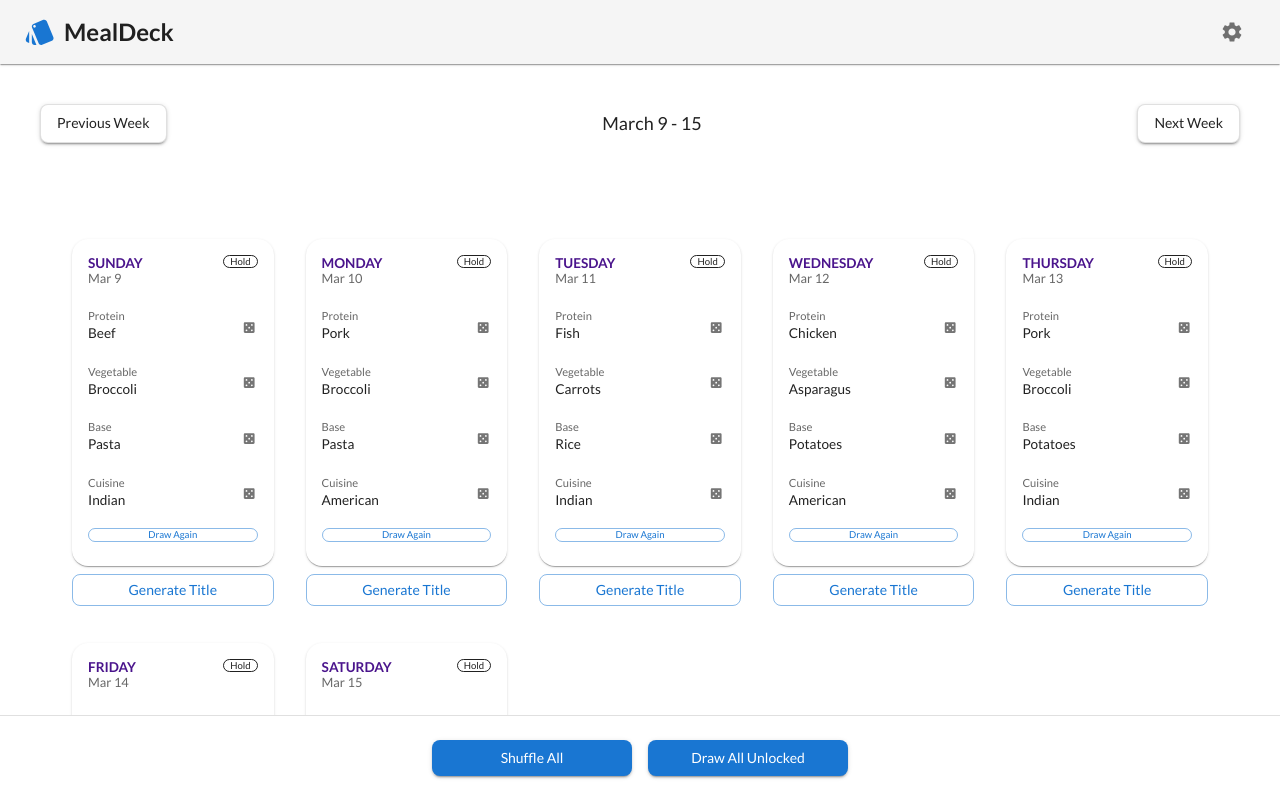
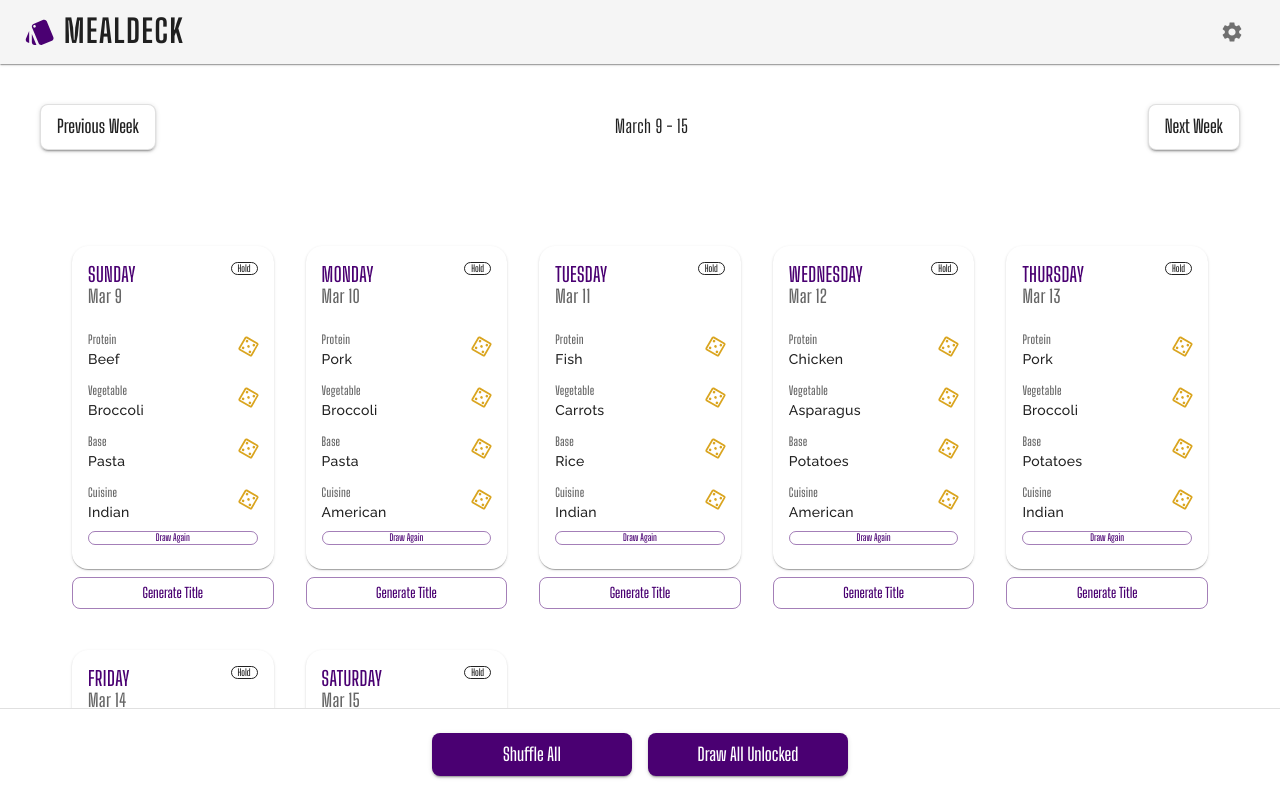
Before and after one commit to jqmccullagh/mealdeck, a React (Vite) app: page / in a window 1280 px wide. Shown: the top 798 px of the page. Built offline with nearby package versions, Linux system fonts and the light colour scheme.

Commit message:
Update color scheme to deep purple, adjust typography and spacing

```diff
--- a/src/App.tsx
+++ b/src/App.tsx
@@ -209,7 +209,7 @@ const App: React.FC = () => {
       <CssBaseline />
       <style>
         {`
-          @import url('https://fonts.googleapis.com/css2?family=Lato:wght@300;400;700&display=swap');
+          @import url('https://fonts.googleapis.com/css2?family=Big+Shoulders+Display:wght@400;500;600;700&family=Raleway:wght@400;500;600&display=swap');
 
           * {
             box-sizing: border-box;
@@ -220,7 +220,7 @@ const App: React.FC = () => {
             padding: 0;
             min-height: 100vh;
             width: 100%;
-            font-family: 'Lato', sans-serif;
+            font-family: 'Big Shoulders Display', sans-serif;
             background-color: #f5f5f5;
           }
 
@@ -259,9 +259,12 @@ const App: React.FC = () => {
               <Box sx={{ display: 'flex', alignItems: 'center', gap: 1 }}>
                 <StyleIcon sx={{ fontSize: '2rem', color: 'primary.main' }} />
                 <Typography variant="h1" sx={{
-                  fontSize: '1.5rem',
-                  fontWeight: 600,
+                  fontSize: '2rem',
+                  fontWeight: 700,
                   m: 0,
+                  fontFamily: 'Big Shoulders Display',
+                  textTransform: 'uppercase',
+                  letterSpacing: '0.05em'
                 }}>
                   MealDeck
                 </Typography>
@@ -325,7 +328,8 @@ const App: React.FC = () => {
                         fontWeight: 500,
                         order: { xs: -1, sm: 0 },
                         width: { xs: '100%', sm: 'auto' },
-                        textAlign: { xs: 'center', sm: 'left' }
+                        textAlign: { xs: 'center', sm: 'left' },
+                        fontFamily: 'Big Shoulders Display'
                       }}
                     >
                       {weekInfo.displayRange}
--- a/src/components/MealCard.tsx
+++ b/src/components/MealCard.tsx
@@ -11,7 +11,7 @@ import {
   Button,
   Box,
 } from '@mui/material';
-import CasinoIcon from '@mui/icons-material/Casino';
+import CasinoOutlinedIcon from '@mui/icons-material/CasinoOutlined';
 
 interface MealAttribute {
   category: string;
@@ -76,7 +76,7 @@ const MealCard: React.FC<MealCardProps> = ({
                   textTransform: 'uppercase',
                   lineHeight: 1.2,
                   fontWeight: 600,
-                  color: '#4a148c'
+                  color: '#4a0072'
                 }}
               >
                 {date.split(',')[0]}
@@ -131,7 +131,8 @@ const MealCard: React.FC<MealCardProps> = ({
                 key={attr.category}
                 disableGutters
                 sx={{
-                  py: 0.5,
+                  py: 0,
+                  pt: '12px',
                   px: 0,
                   display: 'flex',
                   justifyContent: 'space-between',
@@ -142,16 +143,21 @@ const MealCard: React.FC<MealCardProps> = ({
                   primary={attr.category === 'Starch' ? 'Base' : attr.category}
                   secondary={attr.value}
                   sx={{
+                    m: 0,
                     '& .MuiListItemText-primary': {
-                      fontSize: { xs: '0.65rem', sm: '0.7rem' },
+                      fontSize: '12px',
                       color: 'text.secondary',
-                      fontWeight: 400
+                      fontWeight: 600,
+                      lineHeight: 1.5,
+                      fontFamily: 'Big Shoulders Display'
                     },
                     '& .MuiListItemText-secondary': {
-                      fontSize: { xs: '0.75rem', sm: '0.85rem' },
+                      fontSize: '14px',
                       color: 'text.primary',
-                      fontWeight: 500
-                    },
+                      fontWeight: 500,
+                      lineHeight: 1.5,
+                      fontFamily: 'Raleway'
+                    }
                   }}
                 />
                 <ListItemSecondaryAction>
@@ -161,13 +167,19 @@ const MealCard: React.FC<MealCardProps> = ({
                     onClick={() => onRedrawAttribute(id, attr.category)}
                     disabled={isLocked}
                     sx={{
-                      padding: '4px',
+                      padding: '2px',
                       '& .MuiSvgIcon-root': {
-                        fontSize: '0.9rem'
+                        fontSize: '1.31rem',
+                        color: '#DAA520',
+                        transform: 'rotate(30deg)',
+                        transition: 'transform 0.2s ease-in-out',
+                        '&:hover': {
+                          transform: 'rotate(210deg)'
+                        }
                       }
                     }}
                   >
-                    <CasinoIcon fontSize="small" />
+                    <CasinoOutlinedIcon fontSize="small" />
                   </IconButton>
                 </ListItemSecondaryAction>
               </ListItem>
--- a/src/theme.ts
+++ b/src/theme.ts
@@ -11,17 +11,71 @@ declare module '@mui/material/styles' {
 }
 
 const theme = createTheme({
+  palette: {
+    primary: {
+      main: '#4a0072',      // Deep purple
+      light: '#7c39a4',     // Lighter purple for hover states
+      dark: '#2c004d',      // Darker purple for active states
+      contrastText: '#fff', // White text for contrast
+    },
+  },
   typography: {
-    fontFamily: [
-      'Lato',
-      '-apple-system',
-      'BlinkMacSystemFont',
-      '"Segoe UI"',
-      'Roboto',
-      '"Helvetica Neue"',
-      'Arial',
-      'sans-serif',
-    ].join(','),
+    fontFamily: 'Raleway, sans-serif',
+    h1: {
+      fontFamily: 'Big Shoulders Display',
+      fontWeight: 700,
+      fontSize: '2.5rem',
+    },
+    h2: {
+      fontFamily: 'Big Shoulders Display',
+      fontWeight: 700,
+      fontSize: '2rem',
+    },
+    h3: {
+      fontFamily: 'Big Shoulders Display',
+      fontWeight: 600,
+      fontSize: '1.75rem',
+    },
+    h4: {
+      fontFamily: 'Big Shoulders Display',
+      fontWeight: 600,
+      fontSize: '1.5rem',
+    },
+    h5: {
+      fontFamily: 'Big Shoulders Display',
+      fontWeight: 500,
+      fontSize: '1.375rem',
+    },
+    h6: {
+      fontFamily: 'Big Shoulders Display',
+      fontWeight: 500,
+      fontSize: '1.25rem',
+    },
+    subtitle1: {
+      fontFamily: 'Big Shoulders Display',
+      fontWeight: 500,
+      fontSize: '1.25rem',
+    },
+    subtitle2: {
+      fontFamily: 'Big Shoulders Display',
+      fontWeight: 500,
+      fontSize: '1.125rem',
+    },
+    body1: {
+      fontFamily: 'Raleway, sans-serif',
+      fontWeight: 500,
+      fontSize: '1.25rem',
+    },
+    body2: {
+      fontFamily: 'Big Shoulders Display',
+      fontWeight: 600,
+      fontSize: '1.125rem',
+    },
+    button: {
+      fontFamily: 'Big Shoulders Display',
+      fontWeight: 600,
+      fontSize: '1.25rem',
+    },
   },
   components: {
     MuiPaper: {
@@ -35,6 +89,21 @@ const theme = createTheme({
       styleOverrides: {
         root: {
           borderRadius: 16,
+          '& .MuiTypography-h6': {
+            fontSize: '1.25rem',
+            fontWeight: 600,
+            fontFamily: 'Big Shoulders Display'
+          },
+          '& .MuiTypography-body1': {
+            fontSize: '1.25rem',
+            fontFamily: 'Raleway, sans-serif',
+            fontWeight: 500
+          },
+          '& .MuiTypography-body2': {
+            fontSize: '1.125rem',
+            fontFamily: 'Big Shoulders Display',
+            fontWeight: 600
+          },
         },
       },
     },
@@ -43,6 +112,22 @@ const theme = createTheme({
         root: {
           borderRadius: 8,
           textTransform: 'none',
+          fontSize: '1.125rem',
+          '&:hover': {
+            backgroundColor: '#7c39a4',  // Light purple for hover
+            borderColor: '#7c39a4',
+          },
+        },
+        outlined: {
+          '&:hover': {
+            borderColor: '#7c39a4',
+            backgroundColor: 'rgba(74, 0, 114, 0.04)',  // Very light purple background
+          }
+        },
+        contained: {
+          '&:hover': {
+            backgroundColor: '#7c39a4',
+          }
         },
       },
     },
@@ -53,6 +138,13 @@ const theme = createTheme({
           '@media (min-width: 1400px)': {
             maxWidth: '1400px !important',
           },
+        },
+      },
+    },
+    MuiTypography: {
+      styleOverrides: {
+        root: {
+          letterSpacing: '0.02em',  // Slightly increased letter spacing for better readability
         },
       },
     },
```
